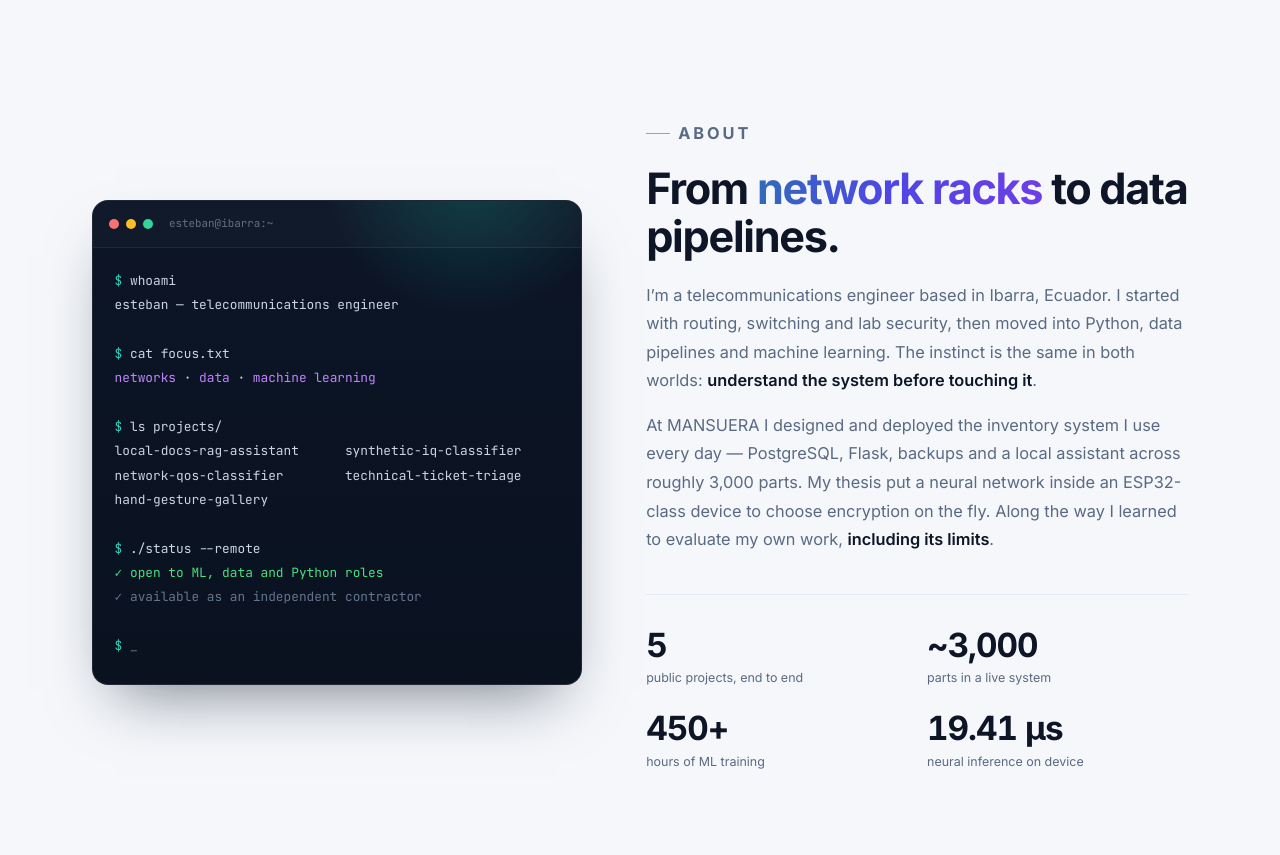
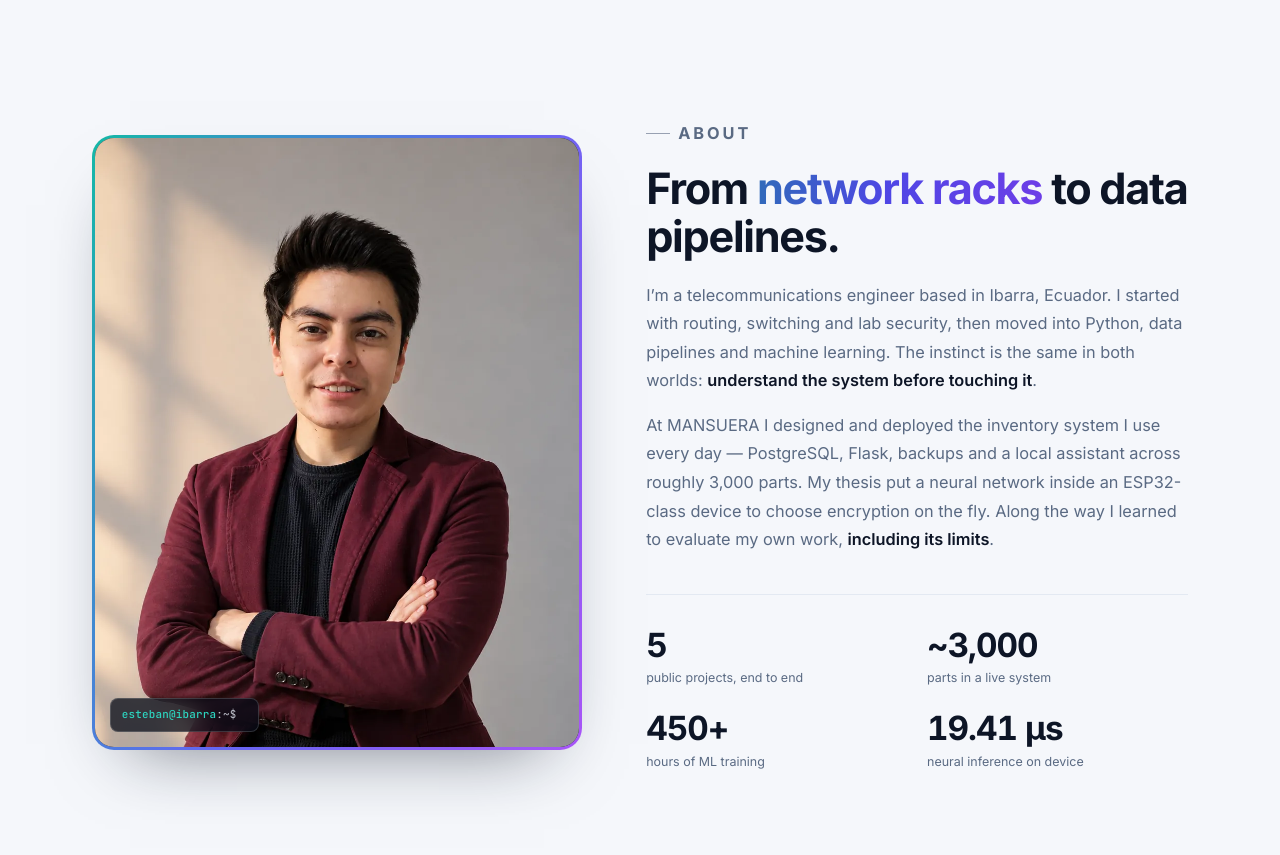
Before and after one commit to estebanvizca/estebanvizca.github.io, a plain HTML site: page index.html in a window 1280 px wide. Shown: the part 800-1655 px from the top of the page. Drawn offline with Linux system fonts and the light colour scheme.

Commit message:
Añadir retrato profesional en la sección Sobre mí

```diff
--- a/assets/styles.css
+++ b/assets/styles.css
@@ -674,91 +674,73 @@ h4 {
   align-items: center;
 }
 
-.terminal {
+.portrait {
   position: relative;
-  border-radius: 16px;
-  background: linear-gradient(180deg, #0c1526, #0a1220);
-  border: 1px solid rgba(255, 255, 255, 0.09);
-  box-shadow: 0 30px 60px -25px rgba(13, 21, 38, 0.55);
+  margin: 0;
+  padding: 3px;
+  border-radius: 22px;
+  background: var(--grad);
+  box-shadow: 0 32px 70px -38px rgba(13, 21, 38, 0.6);
+  transition: box-shadow 400ms ease;
+}
+
+.portrait:hover {
+  box-shadow: 0 40px 80px -38px rgba(13, 21, 38, 0.7);
+}
+
+.portrait-frame {
+  display: block;
   overflow: hidden;
-  transform: perspective(1200px) rotateY(2deg) rotateX(1deg);
-  transition: transform 500ms var(--ease);
-}
-
-.terminal:hover {
-  transform: perspective(1200px) rotateY(0) rotateX(0);
-}
-
-.terminal::after {
-  content: "";
+  border-radius: 19px;
+  background: var(--dark-2);
+}
+
+.portrait img {
+  display: block;
+  width: 100%;
+  height: auto;
+  transition: transform 700ms var(--ease);
+}
+
+.portrait:hover img {
+  transform: scale(1.025);
+}
+
+.prompt {
   position: absolute;
-  inset: -40% -10% auto auto;
-  width: 20rem;
-  height: 20rem;
-  background: radial-gradient(circle, rgba(20, 184, 166, 0.25), transparent 65%);
-  pointer-events: none;
-}
-
-.terminal-bar {
-  display: flex;
+  left: 1.15rem;
+  bottom: 1.15rem;
+  display: inline-flex;
   align-items: center;
-  gap: 0.4rem;
-  padding: 0.85rem 1rem;
-  border-bottom: 1px solid rgba(255, 255, 255, 0.07);
-  background: rgba(255, 255, 255, 0.02);
-}
-
-.terminal-bar i {
-  width: 0.65rem;
-  height: 0.65rem;
-  border-radius: 50%;
-  background: #334155;
-}
-
-.terminal-bar i:nth-child(1) {
-  background: #f87171;
-}
-.terminal-bar i:nth-child(2) {
-  background: #fbbf24;
-}
-.terminal-bar i:nth-child(3) {
-  background: #34d399;
-}
-
-.terminal-bar span {
-  margin-left: 0.6rem;
+  padding: 0.42rem 0.65rem;
+  border-radius: 8px;
+  border: 1px solid rgba(255, 255, 255, 0.16);
+  background: rgba(7, 12, 23, 0.74);
+  backdrop-filter: blur(10px);
   font-family: var(--font-mono);
   font-size: 0.68rem;
-  color: rgba(233, 238, 247, 0.4);
-}
-
-.terminal-body {
-  position: relative;
-  z-index: 1;
-  margin: 0;
-  padding: 1.35rem 1.35rem 1.6rem;
-  font-family: var(--font-mono);
-  font-size: 0.8rem;
-  line-height: 1.9;
-  color: #cbd5e1;
-  white-space: pre-wrap;
-  overflow-x: auto;
-}
-
-.terminal-body .c {
-  color: #2dd4bf;
-}
-.terminal-body .k {
-  color: #c084fc;
-}
-.terminal-body .s {
-  color: #fbbf24;
-}
-.terminal-body .m {
-  color: #64748b;
-}
-.terminal-body .ok {
-  color: #4ade80;
+  letter-spacing: 0.02em;
+  color: rgba(233, 238, 247, 0.8);
+}
+
+.prompt b {
+  font-weight: 500;
+  color: var(--teal-bright);
+}
+
+.prompt::after {
+  content: "";
+  width: 5px;
+  height: 11px;
+  margin-left: 6px;
+  background: var(--teal-bright);
+  animation: caret 1.1s steps(2, start) infinite;
+}
+
+@keyframes caret {
+  50% {
+    opacity: 0;
+  }
 }
 
 .about-copy h2 {
@@ -1363,9 +1345,9 @@ h4 {
     grid-template-columns: 1fr;
   }
 
-  .terminal {
-    max-width: 34rem;
-    transform: none;
+  .portrait {
+    max-width: 32rem;
+    margin-inline: auto;
   }
 
   .skills {
--- a/index.html
+++ b/index.html
@@ -100,25 +100,15 @@
 
     <section class="section section--paper" id="about">
       <div class="wrap about-grid">
-        <div class="terminal reveal" aria-hidden="true">
-          <div class="terminal-bar"><i></i><i></i><i></i><span>esteban@ibarra:~</span></div>
-          <pre class="terminal-body"><span class="c">$</span> whoami
-esteban — telecommunications engineer
-
-<span class="c">$</span> cat focus.txt
-<span class="k">networks</span> · <span class="k">data</span> · <span class="k">machine learning</span>
-
-<span class="c">$</span> ls projects/
-local-docs-rag-assistant      synthetic-iq-classifier
-network-qos-classifier        technical-ticket-triage
-hand-gesture-gallery
-
-<span class="c">$</span> ./status --remote
-<span class="ok">✓ open to ML, data and Python roles</span>
-<span class="m">✓ available as an independent contractor</span>
-
-<span class="c">$</span> <span class="m">_</span></pre>
-        </div>
+        <figure class="portrait reveal">
+          <div class="portrait-frame">
+            <picture>
+              <source srcset="./assets/esteban.webp" type="image/webp">
+              <img src="./assets/esteban.jpg" alt="Esteban Vizcaíno, telecommunications engineer, seated with his arms crossed" width="941" height="1183" loading="lazy" decoding="async">
+            </picture>
+          </div>
+          <span class="prompt" aria-hidden="true"><b>esteban@ibarra</b>:~$</span>
+        </figure>
 
         <div class="about-copy reveal" style="--delay: 120ms">
           <p class="eyebrow">About</p>
```
Also changed, not shown: es/index.html (+9 -19 lines), assets/esteban.jpg (added), assets/esteban.webp (added), 1 other file.
